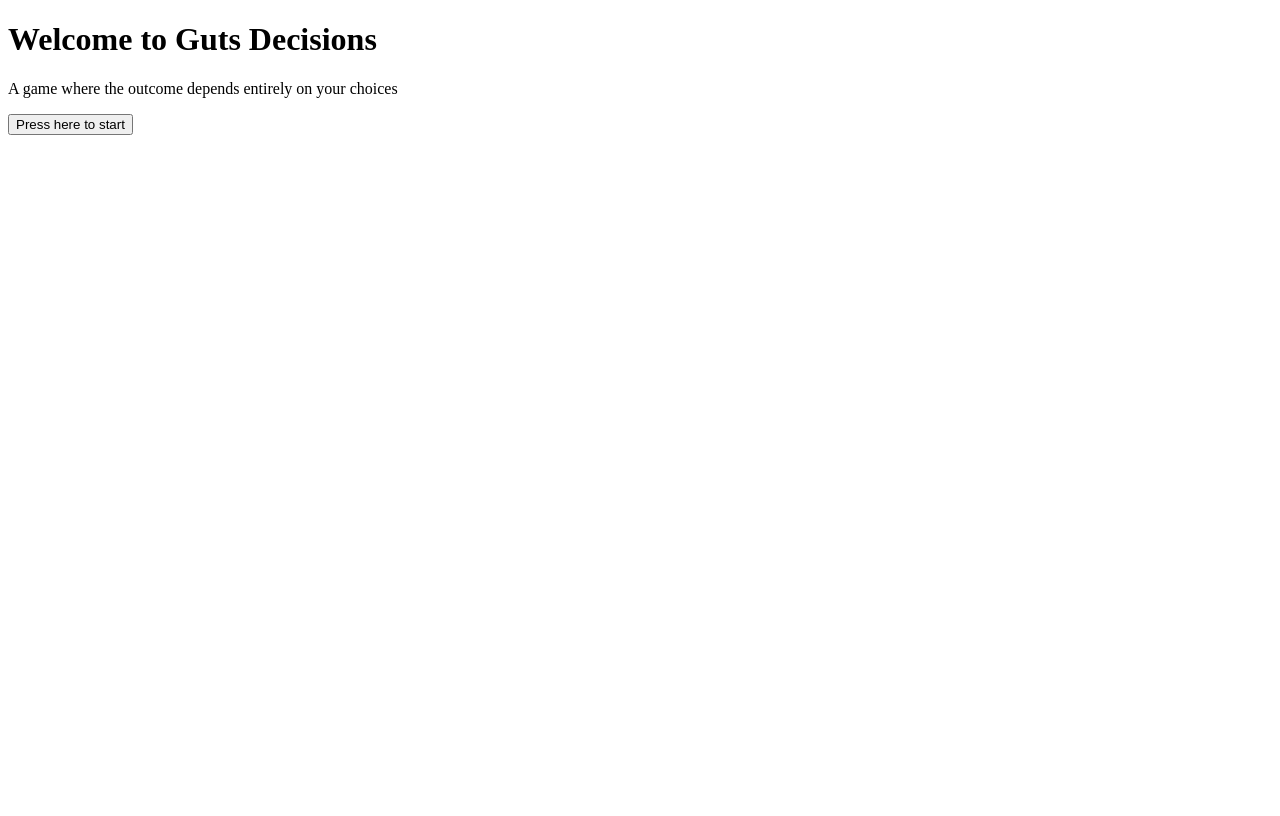
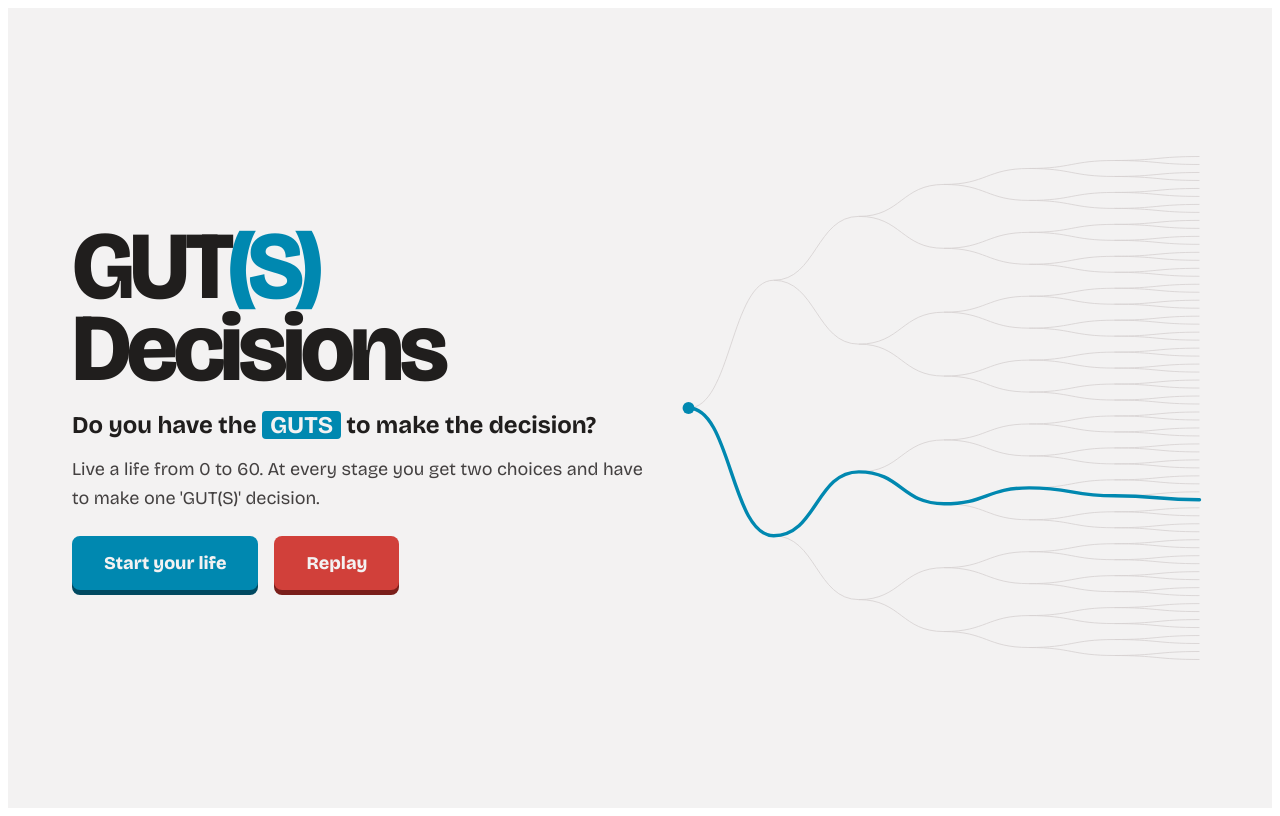
Before and after one commit to julianacristinagreen/GUTS-Decisions, a React (Vite) app: page / in a window 1280 px wide. Built offline with nearby package versions, Linux system fonts and the light colour scheme.

Commit message:
welcome page and life tree graph svg

```diff
--- /dev/null
+++ b/src/components/css/lifeTree.css
@@ -0,0 +1,30 @@
+.life-tree {
+  width: 100%;
+  max-width: 576px;
+  flex: 1;
+  fill: none;
+}
+
+.life-tree .choice {
+  stroke: #d7d3d3;
+  stroke-width: 1;
+}
+
+.life-tree .start {
+  fill: #0088b0;
+}
+
+/* The chosen life draws itself in; LifeTree's onFinish fires when it ends.
+   pathLength={1} on the path means a dash of 1 covers the whole line. */
+.life-tree .life {
+  stroke: #0088b0;
+  stroke-width: 4;
+  stroke-linecap: round;
+  stroke-dasharray: 1;
+  stroke-dashoffset: 1;
+  animation: draw-life 6s ease-in-out 0.5s forwards;
+}
+
+@keyframes draw-life {
+  to { stroke-dashoffset: 0; }
+}
--- /dev/null
+++ b/src/components/lifeTree.tsx
@@ -0,0 +1,21 @@
+import { useState } from "react";
+import { allChoices, randomLife, SIZE } from "../utils/lifeTree";
+import "./css/lifeTree.css";
+
+const choices = allChoices();
+
+type LifeTreeProps = {
+    onFinish?: () => void;
+};
+
+// A faint decision tree with one random life drawing itself across it, then calling onFinish (if given)
+export const LifeTree = ({ onFinish }: LifeTreeProps) => {
+    const [life] = useState(randomLife);
+    return (
+        <svg className="life-tree" viewBox={`-10 -10 ${SIZE + 20} ${SIZE + 20}`}>
+            {choices.map((path) => <path key={path} className="choice" d={path} />)}
+            <path className="life" d={life} pathLength={1} onAnimationEnd={onFinish} />
+            <circle className="start" cx={0} cy={SIZE / 2} r={7} />
+        </svg>
+    );
+};
--- /dev/null
+++ b/src/frontend/welcome.css
@@ -0,0 +1,106 @@
+@import url('https://fonts.googleapis.com/css2?family=Bricolage+Grotesque:opsz,wght@12..96,400..800&display=swap');
+
+.welcome {
+  --ink: #201e1d;
+  --muted: #444141;
+  --paper: #f3f2f2;
+  --accent: #0088b0;
+
+  min-height: 100vh;
+  box-sizing: border-box;
+  padding: 24px;
+  display: flex;
+  flex-direction: column;
+  align-items: center;
+  gap: 32px;
+  background: var(--paper);
+  color: var(--ink);
+  font-family: "Bricolage Grotesque", sans-serif;
+}
+
+.welcome-text {
+  max-width: 576px;
+  display: flex;
+  flex-direction: column;
+  gap: 16px;
+}
+
+.welcome-title {
+  margin: 0;
+  font-size: 72px;
+  font-weight: 800;
+  line-height: 0.86;
+  letter-spacing: -0.05em;
+}
+
+.welcome-tagline {
+  margin: 4px 0 0;
+  font-size: 24px;
+  font-weight: 700;
+}
+
+.welcome-rules {
+  margin: 0;
+  font-size: 18px;
+  line-height: 1.6;
+  color: var(--muted);
+}
+
+.welcome-accent {
+  color: var(--accent);
+}
+
+.welcome-highlight {
+  padding: 0 8px;
+  border-radius: 4px;
+  background: var(--accent);
+  color: var(--paper);
+}
+
+.welcome-buttons {
+  display: flex;
+  flex-wrap: wrap;
+  gap: 16px;
+  margin-top: 8px;
+}
+
+/* Chunky button that presses down when clicked; colours come from .start / .replay */
+.welcome-button {
+  padding: 16px 32px;
+  border: 0;
+  border-radius: 8px;
+  cursor: pointer;
+  font: inherit;
+  font-size: 18px;
+  font-weight: 800;
+  color: var(--paper);
+  background: var(--button-colour);
+  box-shadow: 0 5px 0 var(--button-shadow);
+}
+
+.welcome-button:active {
+  transform: translateY(4px);
+  box-shadow: none;
+}
+
+.welcome-button.start {
+  --button-colour: var(--accent);
+  --button-shadow: #004961;
+}
+
+.welcome-button.replay {
+  --button-colour: #d1403a;
+  --button-shadow: #7a1f1b;
+}
+
+/* Wider screens: text on the left, tree on the right */
+@media (min-width: 768px) {
+  .welcome {
+    flex-direction: row;
+    padding: 24px 64px;
+  }
+
+  .welcome-title {
+    font-size: 96px;
+  }
+}
--- a/src/frontend/welcome.tsx
+++ b/src/frontend/welcome.tsx
@@ -1,9 +1,13 @@
 import { newGame } from "../engine/engine";
 export {rngFor} from "../engine/rng";
+import { useState } from "react";
 import { useNavigate } from "react-router-dom";
+import { LifeTree } from "../components/lifeTree";
+import "./welcome.css";
 
 export default function WelcomePage(){
     const navigate = useNavigate();
+    const [treeKey, setTreeKey] = useState(0);
     function startGame() {
         const game = newGame("42");
         navigate("/game", {
@@ -11,11 +15,30 @@ export default function WelcomePage(){
         });
     }
     return(
-        <div>
-            <h1>Welcome to Guts Decisions</h1>
-            <p>A game where the outcome depends entirely on your choices</p>
+        <div className="welcome">
+            <div className="welcome-text">
+                <h1 className="welcome-title">
+                    GUT<span className="welcome-accent">(S)</span><br />Decisions
+                </h1>
+                <p className="welcome-tagline">
+                    Do you have the <span className="welcome-highlight">GUTS</span> to make the decision?
+                </p>
+                <p className="welcome-rules">
+                    Live a life from 0 to 60. At every stage you get two choices and have to make one 'GUT(S)' decision.
+                </p>
 
-            <button type="button" onClick={startGame}>Press here to start</button>
+                <div className="welcome-buttons">
+                    <button type="button" className="welcome-button start" onClick={startGame}>
+                        Start your life
+                    </button>
+                    <button type="button" className="welcome-button replay" onClick={() => setTreeKey(k => k + 1)}>
+                        Replay
+                    </button>
+                </div>
+            </div>
+
+            {/* Changing the key remounts the tree, which restarts the animation with a new random path */}
+            <LifeTree key={treeKey} />
         </div>
     )
 }
--- /dev/null
+++ b/src/utils/lifeTree.ts
@@ -0,0 +1,42 @@
+// Builds the SVG paths for the welcome-page decision tree.
+// The tree fits in a SIZE x SIZE box: the root sits on the left, and each level splits every branch into yes/no.
+export const SIZE = 600;
+const LEVELS = 6;
+
+function point(level: number, branch: number) {
+    const x = (level / LEVELS) * SIZE;
+    const y = ((branch + 0.5) / 2 ** level) * SIZE;
+    return { x, y };
+}
+
+// A smooth curve from one branch to one of its two children on the next level
+function curve(level: number, branch: number, child: number) {
+    const start = point(level, branch);
+    const end = point(level + 1, child);
+    const mid = (start.x + end.x) / 2;
+    return `M${start.x},${start.y} C${mid},${start.y} ${mid},${end.y} ${end.x},${end.y}`;
+}
+
+// Every possible choice in the tree
+export function allChoices() {
+    const paths: string[] = [];
+    for (let level = 0; level < LEVELS; level++) {
+        for (let branch = 0; branch < 2 ** level; branch++) {
+            paths.push(curve(level, branch, branch * 2));      // yes
+            paths.push(curve(level, branch, branch * 2 + 1));  // no
+        }
+    }
+    return paths;
+}
+
+// One random life: a yes/no pick at every level, joined into one path
+export function randomLife() {
+    let path = "";
+    let branch = 0;
+    for (let level = 0; level < LEVELS; level++) {
+        const child = branch * 2 + (Math.random() < 0.5 ? 0 : 1);
+        path += curve(level, branch, child);
+        branch = child;
+    }
+    return path;
+}
```
